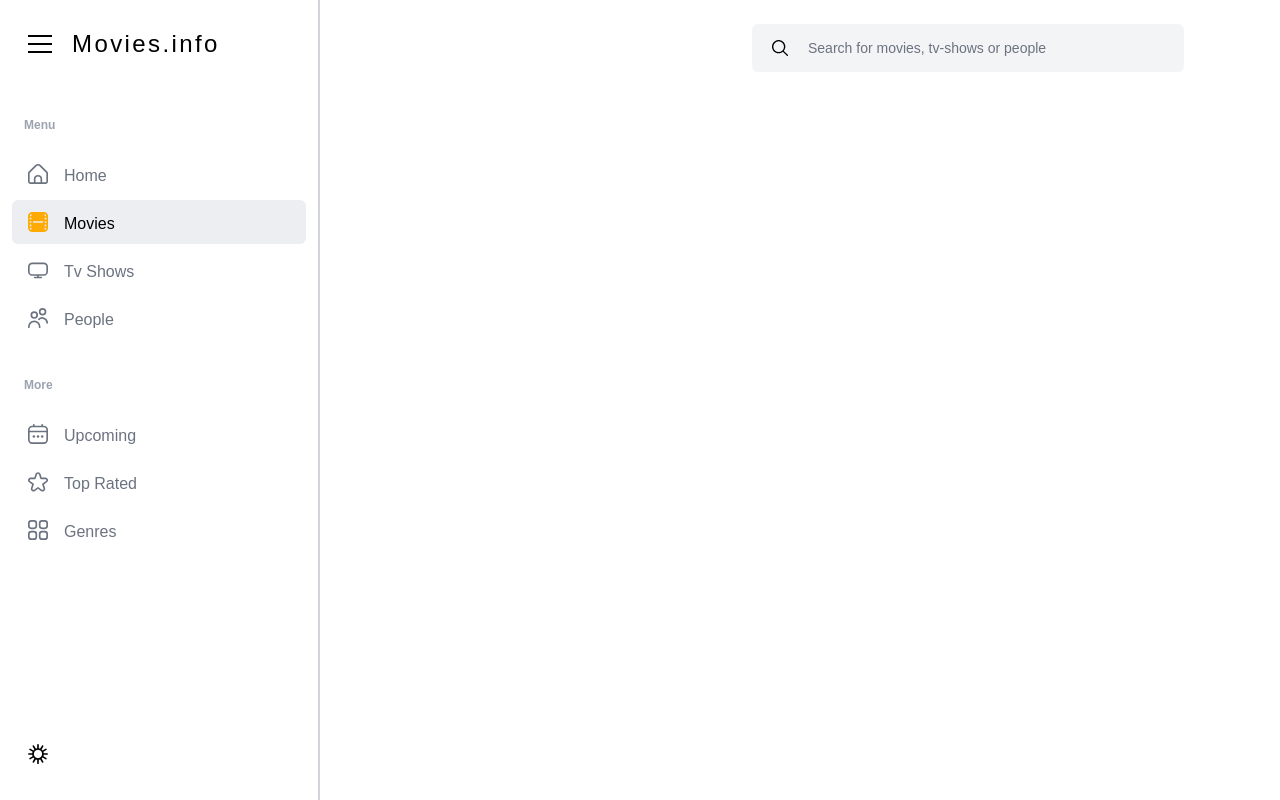
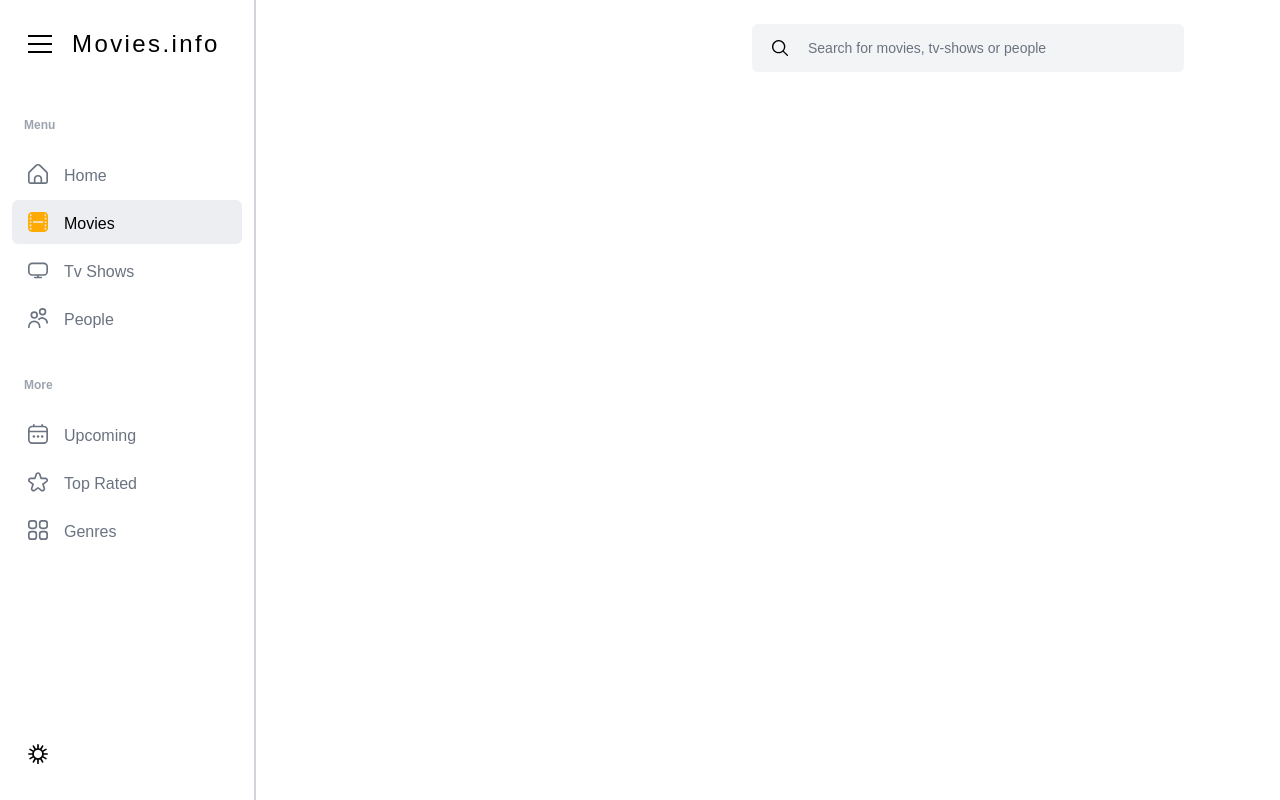
Before and after one commit to arshGoyalDev/movies-app, a React (Create React App) app: page /movies in a window 1280 px wide. Built offline with nearby package versions, Linux system fonts and the light colour scheme.

Commit message:
fixed issues of scrollbars

```diff
--- a/src/App.js
+++ b/src/App.js
@@ -9,10 +9,10 @@ import { BottomNav, NavBar, SideBar } from "./components/sections";
 
 const App = () => {
   return (
-    <main className="flex min-h-screen dark:bg-neutral-900 dark:text-white transition-colors">
+    <main className="flex min-h-screen dark:bg-neutral-900 h-screen dark:text-white transition-colors">
       <SideBar />
 
-      <section className=" w-full overflow-hidden">
+      <section className="w-full overflow-x-hidden overflow-y-auto scrollbar">
         <NavBar />
         <BottomNav />
 
--- a/src/components.css
+++ b/src/components.css
@@ -29,13 +29,17 @@
 }
 
 /* scrollbar */
+
 .scrollbar::-webkit-scrollbar {
-  width: 4px;
-  height: 4px;
+  @apply w-1 h-1;
 }
 
 .scrollbar::-webkit-scrollbar-thumb {
-  @apply bg-gray-400 dark:bg-neutral-600 rounded-md;
+  @apply bg-gray-400 dark:bg-neutral-600 rounded-md invisible transition-all;
+}
+
+.scrollbar:hover::-webkit-scrollbar-thumb {
+  @apply visible
 }
 
 /* search */
--- a/src/components/sections/SideBar.js
+++ b/src/components/sections/SideBar.js
@@ -22,7 +22,7 @@ const SideBar = () => {
 
   return (
     <div
-      className={`hidden fixed h-screen xl:flex flex-col ${
+      className={`hidden xl:flex flex-col ${
         menuOpen ? "w-80" : "w-20"
       } py-6 border-r-2 border-solid border-gray-300 dark:border-neutral-800 transition-[width] duration-300`}
     >
```
